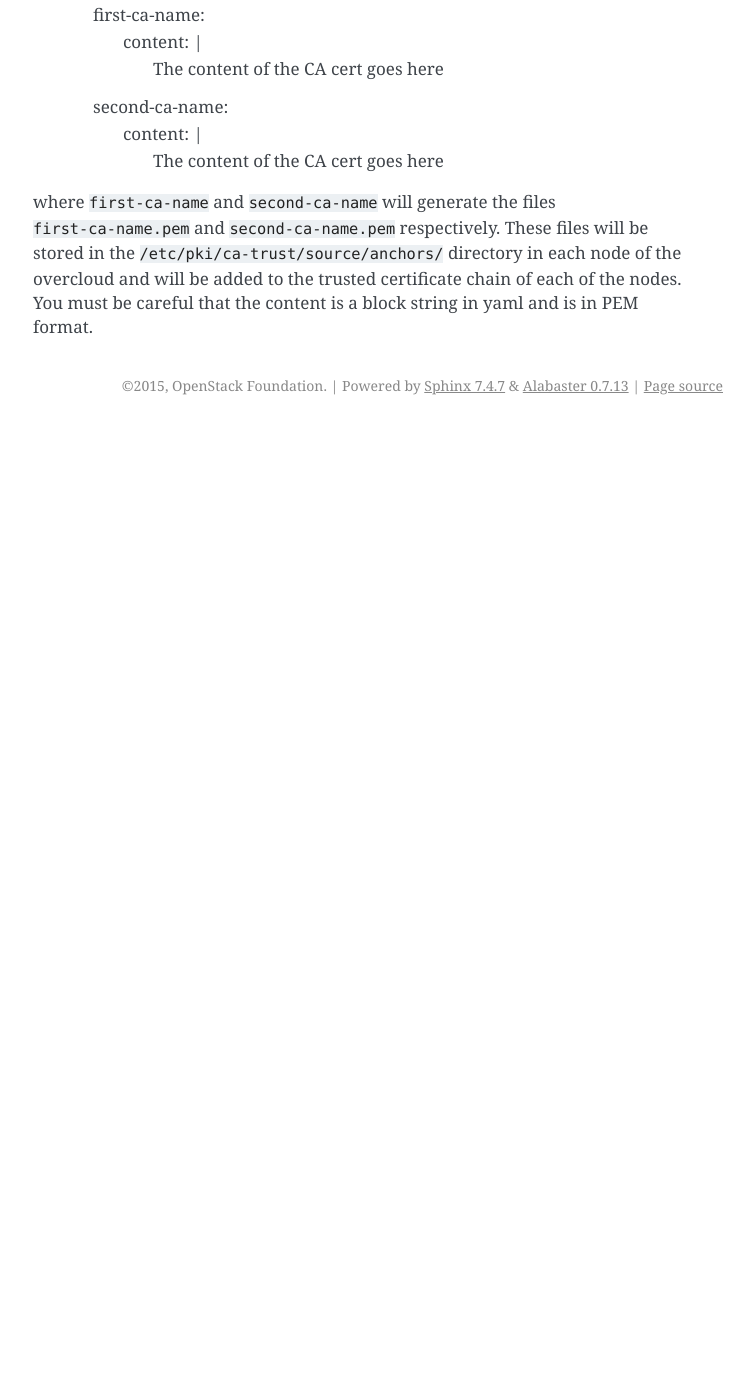
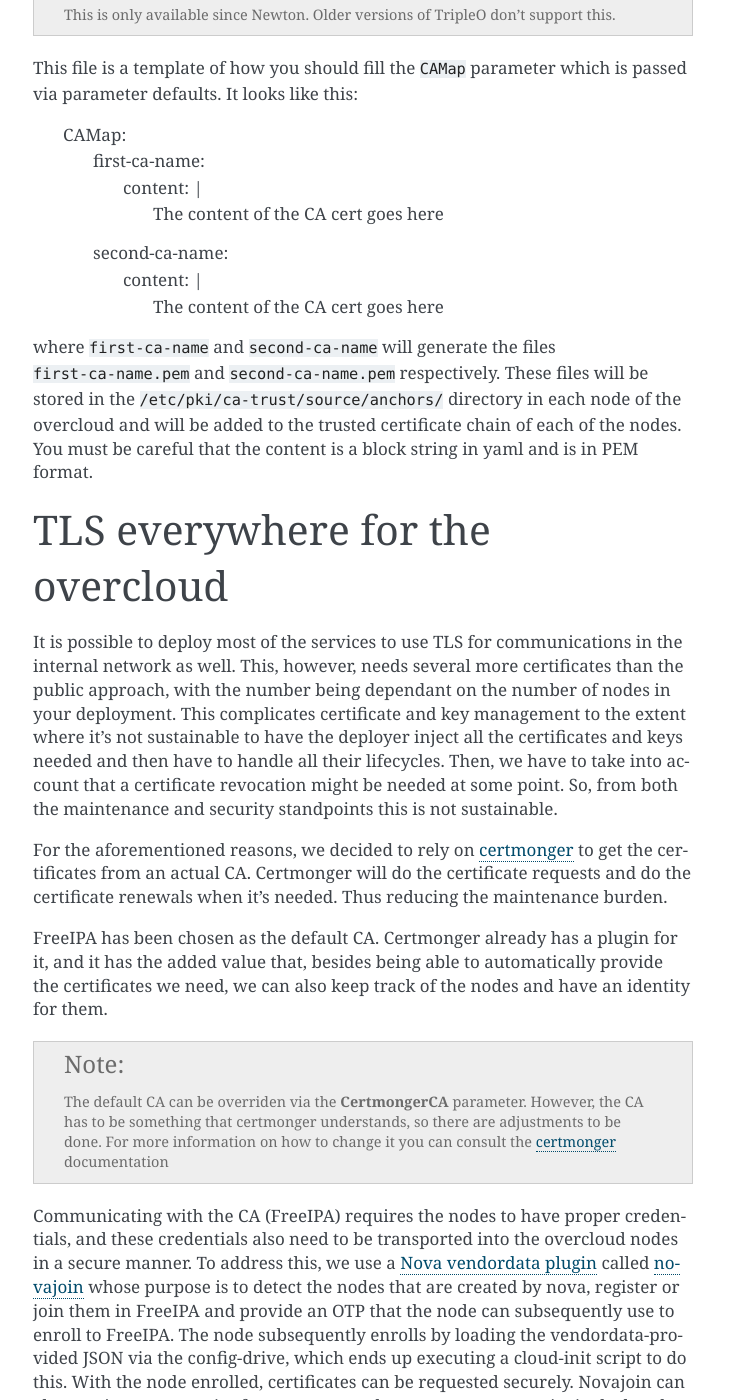
Before and after one commit to openstack-archive/tripleo-docs, a Sphinx documentation site: the page built from doc/source/advanced_deployment/ssl.rst, in a window 1280 px wide and 1400 px high, scrolled down 7403 px. Shown: the whole window, without its empty margins (387-1140 px from the left). Built offline with Sphinx 7.4.7, drawn with Linux system fonts in a browser that asks for light colours; before the commit the page ends 7828 px from its top, so only the background shows below that; some of the changed text lies outside the part shown.

Commit message:
Add deployment documentation for TLS-everywhere
This adds the manual steps for deploying TLS-everywhere.

bp tls-via-certmonger

Change-Id: Ib7136980a35dd0b348d08d0ad683607af161a818

```diff
--- a/doc/source/advanced_deployment/ssl.rst
+++ b/doc/source/advanced_deployment/ssl.rst
@@ -1,7 +1,8 @@
 Deploying with SSL
 ==================
 
-TripleO supports deploying with SSL on the public OpenStack endpoints.
+TripleO supports deploying with SSL on the public OpenStack endpoints as well
+as deploying SSL in the internal network for most services.
 
 This document will focus on deployments using network isolation.  For more
 details on deploying that way, see
@@ -322,6 +323,9 @@
 
         -e ~/ssl-heat-templates/environments/enable-tls.yaml -e ~/cloudname.yaml [-e ~/ssl-heat-templates/environments/inject-trust-anchor.yaml]
 
+.. note:: It is also possible to get the public certificate from a CA. See
+          :doc:`../advanced_deployment/tls_everywhere`
+
 Getting the overcloud to trust CAs
 ~~~~~~~~~~~~~~~~~~~~~~~~~~~~~~~~~~
 
@@ -352,3 +356,5 @@
 of the overcloud and will be added to the trusted certificate chain of each of
 the nodes. You must be careful that the content is a block string in yaml and
 is in PEM format.
+
+.. include:: ./tls_everywhere.rst
--- /dev/null
+++ b/doc/source/advanced_deployment/tls_everywhere.rst
@@ -0,0 +1,198 @@
+TLS everywhere for the overcloud
+================================
+
+It is possible to deploy most of the services to use TLS for communications in
+the internal network as well. This, however, needs several more certificates
+than the public approach, with the number being dependant on the number of
+nodes in your deployment. This complicates certificate and key management to
+the extent where it's not sustainable to have the deployer inject all the
+certificates and keys needed and then have to handle all their lifecycles.
+Then, we have to take into account that a certificate revocation might be
+needed at some point. So, from both the maintenance and security standpoints
+this is not sustainable.
+
+For the aforementioned reasons, we decided to rely on `certmonger`_ to get the
+certificates from an actual CA. Certmonger will do the certificate requests and
+do the certificate renewals when it's needed. Thus reducing the maintenance
+burden.
+
+FreeIPA has been chosen as the default CA. Certmonger already has a plugin for
+it, and it has the added value that, besides being able to automatically
+provide the certificates we need, we can also keep track of the nodes and have
+an identity for them.
+
+.. note:: The default CA can be overriden via the **CertmongerCA** parameter.
+          However, the CA has to be something that certmonger understands, so
+          there are adjustments to be done. For more information on how to
+          change it you can consult the `certmonger`_ documentation
+
+Communicating with the CA (FreeIPA) requires the nodes to have proper
+credentials, and these credentials also need to be transported into the
+overcloud nodes in a secure manner. To address this, we use a
+`Nova vendordata plugin`_ called `novajoin`_ whose purpose is to detect the
+nodes that are created by nova, register or join them in FreeIPA and provide an
+OTP that the node can subsequently use to enroll to FreeIPA. The node
+subsequently enrolls by loading the vendordata-provided JSON via the
+config-drive, which ends up executing a cloud-init script to do this. With the
+node enrolled, certificates can be requested securely. Novajoin can also
+receive extra entries from nova metadata to create extra principals that the
+services will need. These create service principals for services such as httpd,
+mysql and haproxy, and are used to requests the certificates for the specific
+service users with the correct SubjectAltNames.
+
+Deployment workflow
+-------------------
+
+The following are instructions assuming the default CA, which is FreeIPA.
+
+CA setup
+~~~~~~~~
+
+The undercloud needs to be enrolled to FreeIPA, and we need to create some
+extra privileges/permissions. Assuming there's an already existing FreeIPA
+installation, we can use a script that comes with the python-novajoin package::
+
+    sudo /usr/libexec/novajoin-ipa-setup \
+        --principal admin \
+        --password < freeipa admin password > \
+        --server < freeipa server hostname > \
+        --realm < overcloud cloud domain in upper case > \
+        --domain < overcloud cloud domain > \
+        --hostname < undercloud hostname > \
+        --precreate
+
+This command will give us an OTP that we can then use for the undercloud
+enrollment. We can also specify the command to output the OTP into a file by
+using the ``--otp-file`` option.
+
+.. note:: This can be ran from either the undercloud node itself or the FreeIPA
+          node. Just note that the example provided is using the FreeIPA admin
+          credentials. This can be done using another principal if it has the
+          approprite permissions.
+
+Undercloud setup
+~~~~~~~~~~~~~~~~
+
+Now that we have an OTP, we can either deploy or update the undercloud. The
+following settings in **undercloud.conf** will get the undercloud to enroll
+to FreeIPA and deploy novajoin::
+
+    enable_novajoin = True
+    ipa_otp = < OTP provided by the novajoin-ipa-setup script >
+
+The undercloud hostname should also be set in **undercloud.conf**, since this
+is the host that will be used to enroll to FreeIPA, which should match the one
+provided in the novajoin-ipa-setup-script. We can set it like this::
+
+    undercloud_hostname = < undercloud FQDN >
+
+Finally, it is useful to have FreeIPA set as the DNS, since this will
+automatically get the FreeIPA hostname, set up the kerberos
+realm/domain automatically, and furtherly, it will get the DNS entries of the
+overcloud nodes once they're deployed. We can set it in **undercloud.conf**
+with the following setting::
+
+    undercloud_nameservers = < FreeIPA IP >
+
+.. note:: This takes a comma-separated list, so we can set another nameserver
+          with this configuration option.
+
+With these settings, do the following command to set the desired configurations
+and enable novajoin::
+
+    openstack undercloud install
+
+Overcloud deployment
+~~~~~~~~~~~~~~~~~~~~
+
+The TLS-everywhere setup only works with FQDNs, so we need to set the
+appropriate entries for the overcloud endpoints as well as setting an
+appropriate domain for the nodes that matches the one we set for FreeIPA. This
+will be used as the kerberos realm. We can do this by overriding some
+parameters via ``parameter_defaults``. Assuming that the domain for our cloud
+is *example.com* We'll set the following in a file we'll call
+**cloud-names.yaml** which we'll include in our overcloud deploy command::
+
+    parameter_defaults:
+      CloudDomain: example.com
+      CloudName: overcloud.example.com
+      CloudNameInternal: overcloud.internalapi.example.com
+      CloudNameStorage: overcloud.storage.example.com
+      CloudNameStorageManagement: overcloud.storagemgmt.example.com
+      CloudNameCtlplane: overcloud.ctlplane.example.com
+
+As with our undercloud, we also want the overcloud nodes' name server to point
+to FreeIPA. We can do this by setting the ``DnsServers`` parameter via
+parameter_defaults. You can create an environment file for it, however, since
+you probably are deploying with network isolation, you can already set this
+parameter in the **network-environment.yaml** file that's referenced in
+:doc:`../advanced_deployment/network_isolation`. So that setting would look
+like this::
+
+    parameter_defaults:
+      ...
+      DnsServers: ["< FreeIPA IP >"]
+      ...
+
+Remembering that optionally we can set other namesevers with this parameter.
+
+To tell the overcloud deployment to deploy the keystone endpoints (and
+references) using DNS names instead of IPs, we need to add the following
+environment to our overcloud deployment::
+
+    ~/ssl-heat-templates/environments/tls-endpoints-public-dns.yaml
+
+Finally, to enable TLS in the internal network, we need to use the following
+environment::
+
+    ~/ssl-heat-templates/environments/enable-internal-tls.yaml
+
+This will set the appropriate resources that enable the certificate requests
+via certmonger and create the appropriate service principals for kerberos
+(which are used by FreeIPA).
+
+.. note:: As part of the enrollment, FreeIPA is set as a trusted CA, so we
+   don't need to do any extra steps for this.
+
+Classic public TLS and certmonger-based internal TLS
+^^^^^^^^^^^^^^^^^^^^^^^^^^^^^^^^^^^^^^^^^^^^^^^^^^^^
+
+**enable-internal-tls.yaml** will be used for the internal network
+endpoints. One can still use the **enable-tls.yaml** environment for the
+public endpoints if a specific certificate for the public endpoints is needed.
+
+The arguments for a deployment using injected certificates for the public
+endpoints, and certmonger-provided certificates for the internal endpoints
+look like the following::
+
+    openstack overcloud deploy \
+        ...
+        -e ~/ssl-heat-templates/environments/tls-endpoints-public-dns.yaml \
+        -e ~/ssl-heat-templates/environments/enable-tls.yaml \
+        -e ~/ssl-heat-templates/environments/enable-internal-tls.yaml \
+        -e ~/cloud-names.yaml
+
+Certmonger-based public and Internal TLS
+^^^^^^^^^^^^^^^^^^^^^^^^^^^^^^^^^^^^^^^^
+
+It is also possible to get all your certificates from a CA. For this you
+need to include the
+**environments/services/haproxy-public-tls-certmonger.yaml** environment
+file.
+
+So, to do a deployment with both public and internal endpoints using
+certificates provided by certmonger, we would need to issue a command similar
+to the following::
+
+    openstack overcloud deploy \
+        ...
+        -e ~/ssl-heat-templates/environments/tls-endpoints-public-dns.yaml \
+        -e ~/ssl-heat-templates/environments/services/haproxy-public-tls-certmonger.yaml \
+        -e ~/ssl-heat-templates/environments/enable-internal-tls.yaml \
+        -e ~/cloud-names.yaml
+
+.. References
+
+.. _certmonger: https://pagure.io/certmonger
+.. _Nova vendordata plugin: https://docs.openstack.org/developer/nova/vendordata.html
+.. _novajoin: https://github.com/openstack/novajoin
```
